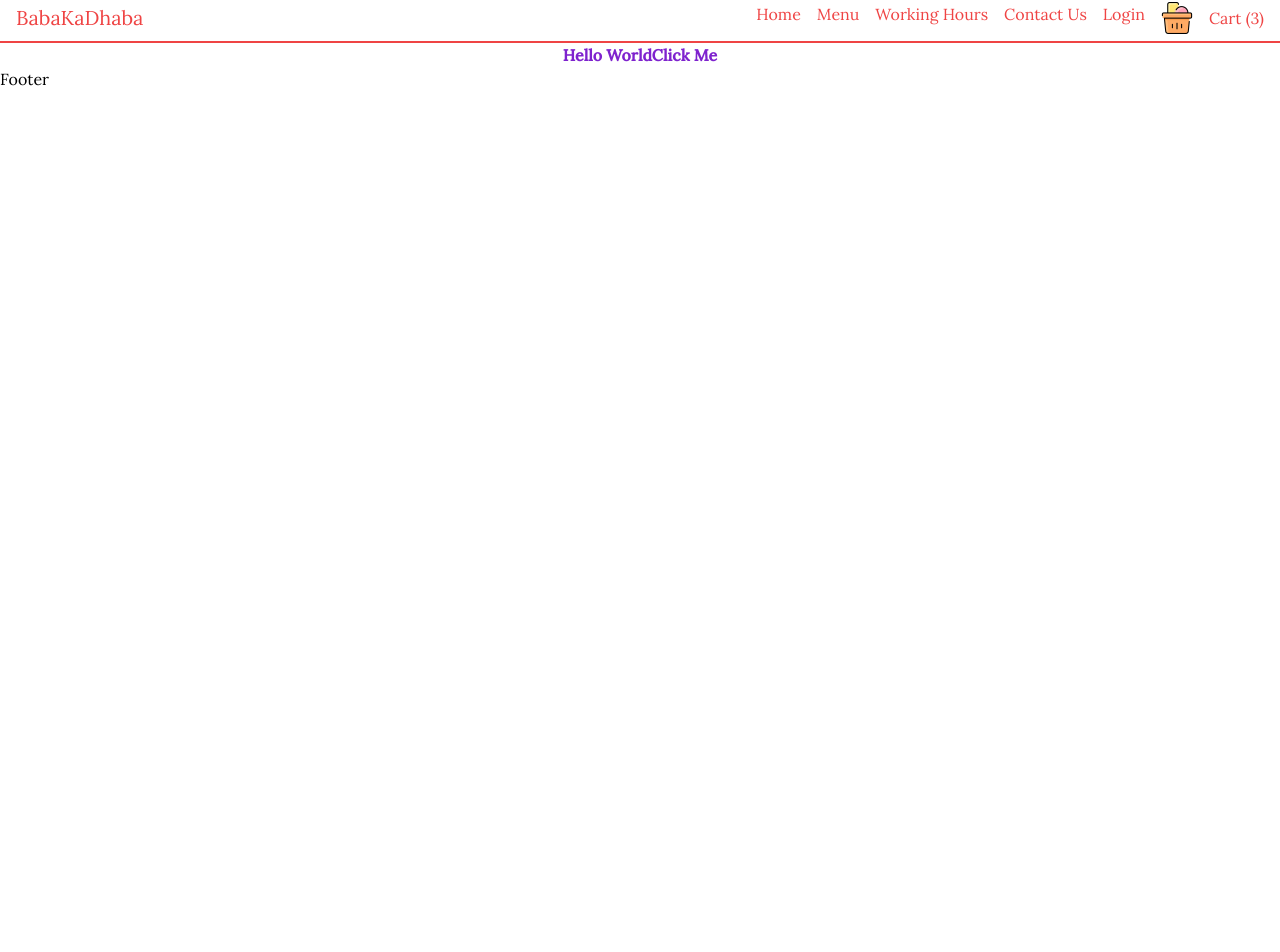
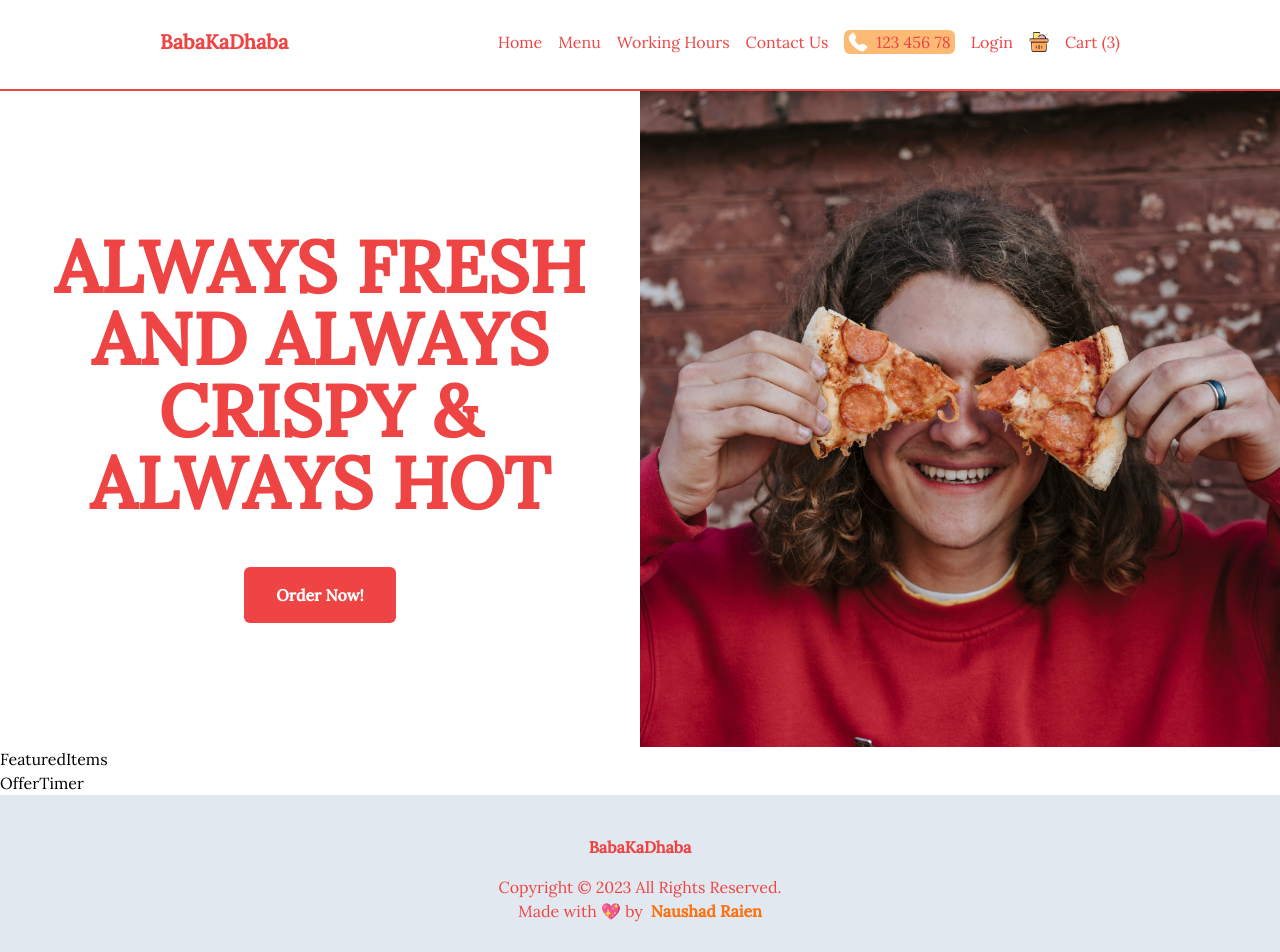
Before and after one commit to naushadraien/Food-Ordering-App, a Next.js app in the folder dhaba/: page / in a window 1280 px wide. Shown: the part 53-1005 px from the top of the page. Before the commit the page ends 800 px from the top, so only its background shows below. Built offline with nearby package versions, Linux system fonts and the light colour scheme.

Commit message:
added slider to the home page

```diff
--- a/dhaba/app/page.tsx
+++ b/dhaba/app/page.tsx
@@ -1,10 +1,13 @@
-import Link from "next/link";
+import FeaturedItems from "@/components/FeaturedItems";
+import OfferTimer from "@/components/OfferTimer";
+import Slider from "@/components/Slider";
 
 export default function Home() {
   return (
-    <main className="text-center text-purple-700 font-bold">
-      Hello World
-      <Link href="/menu">Click Me</Link>
+    <main>
+      <Slider />
+      <FeaturedItems />
+      <OfferTimer />
     </main>
   );
 }
--- a/dhaba/components/CartIcon.tsx
+++ b/dhaba/components/CartIcon.tsx
@@ -4,7 +4,7 @@ import Link from "next/link";
 const CartIcon = () => {
   return (
     <Link href="/cart" className="flex items-center gap-4">
-      <div className="relative w-8 h-8 ">
+      <div className="relative w-8 h-8 md:w-5 md:h-5 ">
         <Image src="/cart.png" alt="cart-icon" fill />
       </div>
       <span>Cart (3)</span>
--- /dev/null
+++ b/dhaba/components/FeaturedItems.tsx
@@ -0,0 +1,5 @@
+const FeaturedItems = () => {
+  return <div>FeaturedItems</div>;
+};
+
+export default FeaturedItems;
--- a/dhaba/components/Footer.tsx
+++ b/dhaba/components/Footer.tsx
@@ -1,5 +1,26 @@
+import Link from "next/link";
+
 const Footer = () => {
-  return <div>Footer</div>;
+  return (
+    <div className="bg-slate-200 h:12 md:h-34 p-4 lg:p-8 xl:p-10 flex flex-col items-center gap-4 justify-center text-red-500">
+      <Link href="/" className="md:font-bold">
+        BabaKaDhaba
+      </Link>
+      <div className="flex flex-col justify-center items-center">
+        <p className="capitalize">Copyright © 2023 All rights reserved.</p>
+        <div className="flex gap-2">
+          <p>Made with 💖 by</p>
+          <Link
+            href="https://naushadraien.com.np"
+            target="_blank"
+            className="text-orange-500 md:font-bold hover:text-purple-500"
+          >
+            Naushad Raien
+          </Link>
+        </div>
+      </div>
+    </div>
+  );
 };
 
 export default Footer;
--- a/dhaba/components/Navbar.tsx
+++ b/dhaba/components/Navbar.tsx
@@ -2,6 +2,7 @@ import MenuPage from "@/app/menu/page";
 import Link from "next/link";
 import Sidebar from "./Sidebar";
 import CartIcon from "./CartIcon";
+import Image from "next/image";
 
 const Navbar = () => {
   const links = [
@@ -14,9 +15,9 @@ const Navbar = () => {
   const user = false;
 
   return (
-    <div className="h-12 text-red-500 flex justify-between items-center p-4 border-b-2 border-b-red-500">
+    <div className="h-12 text-red-500 flex justify-between items-center p-4 border-b-2 border-b-red-500 md:h-24 lg:px-20 xl:px-40">
       {/* Logo */}
-      <div className="text-xl">
+      <div className="text-xl md:font-bold flex-1">
         <Link href="/">BabaKaDhaba</Link>
       </div>
       <div className="hidden md:flex gap-4">
@@ -25,12 +26,18 @@ const Navbar = () => {
             {link.title}
           </Link>
         ))}
+        <div className="hidden md:flex gap-4 justify-end items-center">
+          <div className="md:absolute top-3 right-2 lg:static flex items-center gap-2 cursor-pointer bg-orange-300 rounded-md px-1">
+            <Image src="/phone.png" alt="phone" width={20} height={20} />
+            <span>123 456 78</span>
+          </div>
           {!user ? (
             <Link href="/login">Login</Link>
           ) : (
             <Link href="/orders">Orders</Link>
           )}
           <CartIcon />{" "}
+        </div>
       </div>
       {/* MobileMenu */}
       <div className="md:hidden">
--- /dev/null
+++ b/dhaba/components/OfferTimer.tsx
@@ -0,0 +1,5 @@
+const OfferTimer = () => {
+  return <div>OfferTimer</div>;
+};
+
+export default OfferTimer;
--- /dev/null
+++ b/dhaba/components/Slider.tsx
@@ -0,0 +1,64 @@
+"use client";
+import Image from "next/image";
+import { useEffect, useState } from "react";
+
+const Slider = () => {
+  const [currentSlider, setCurrentSlider] = useState(0);
+
+  const data = [
+    {
+      id: 1,
+      title: "always fresh and always crispy & always hot",
+      image: "/slide1.png",
+    },
+    {
+      id: 2,
+      title: "we deliver your order wherever you are in NY",
+      image: "/slide2.png",
+    },
+    {
+      id: 3,
+      title: "the best pizza to share with your family and friends",
+      image: "/slide3.jpg",
+    },
+  ];
+
+  // useEffect(() => {
+  //   const interval = setInterval(() => {
+  //     // setCurrentSlider((prev) => {
+  //     //   if (prev === data.length - 1) {
+  //     //     // here if prev is 2 then it will return 0 and here 2 is the maximum index of the data array
+  //     //     return 0;
+  //     //   }
+  //     //   return prev + 1;
+  //     // });
+
+  //     //another method for slider for minimize the code
+  //     setCurrentSlider((prev) => (prev === data.length - 1 ? 0 : prev + 1));
+  //   }, 2000);
+  //   return () => clearInterval(interval); //this is for clear the interval
+  // }, [data.length]);
+
+  return (
+    <div className="flex flex-col h-[calc(100vh-6rem)] md:h-[calc(100vh-9rem)] lg:flex-row">
+      <div className="flex flex-1 justify-center items-center flex-col gap-8 font-bold text-red-500">
+        <h1 className="text-5xl text-center uppercase p-4 md:text-6xl xl:text-7xl">
+          {data[currentSlider].title}
+        </h1>
+        <button className="bg-red-500 text-white py-4 px-8 rounded-md">
+          Order Now!
+        </button>
+      </div>
+      <div className="w-full flex-1 relative ">
+        <Image
+          src={data[currentSlider].image}
+          alt="silde-1"
+          className="object-cover "
+          fill
+        />
+      </div>
+    </div>
+  );
+};
+
+export default Slider;
```
Lines whose indentation alone changed are shown as unchanged.
